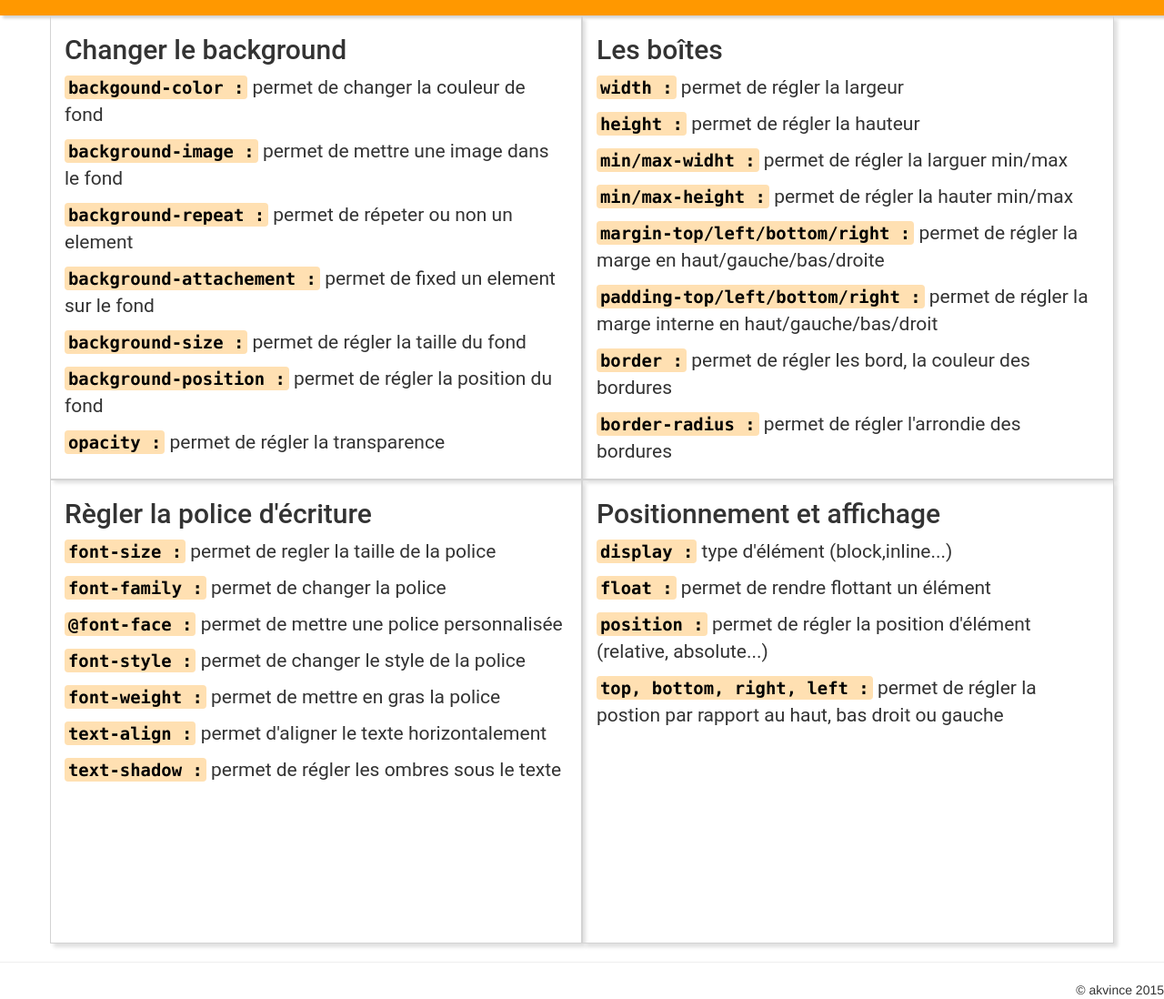
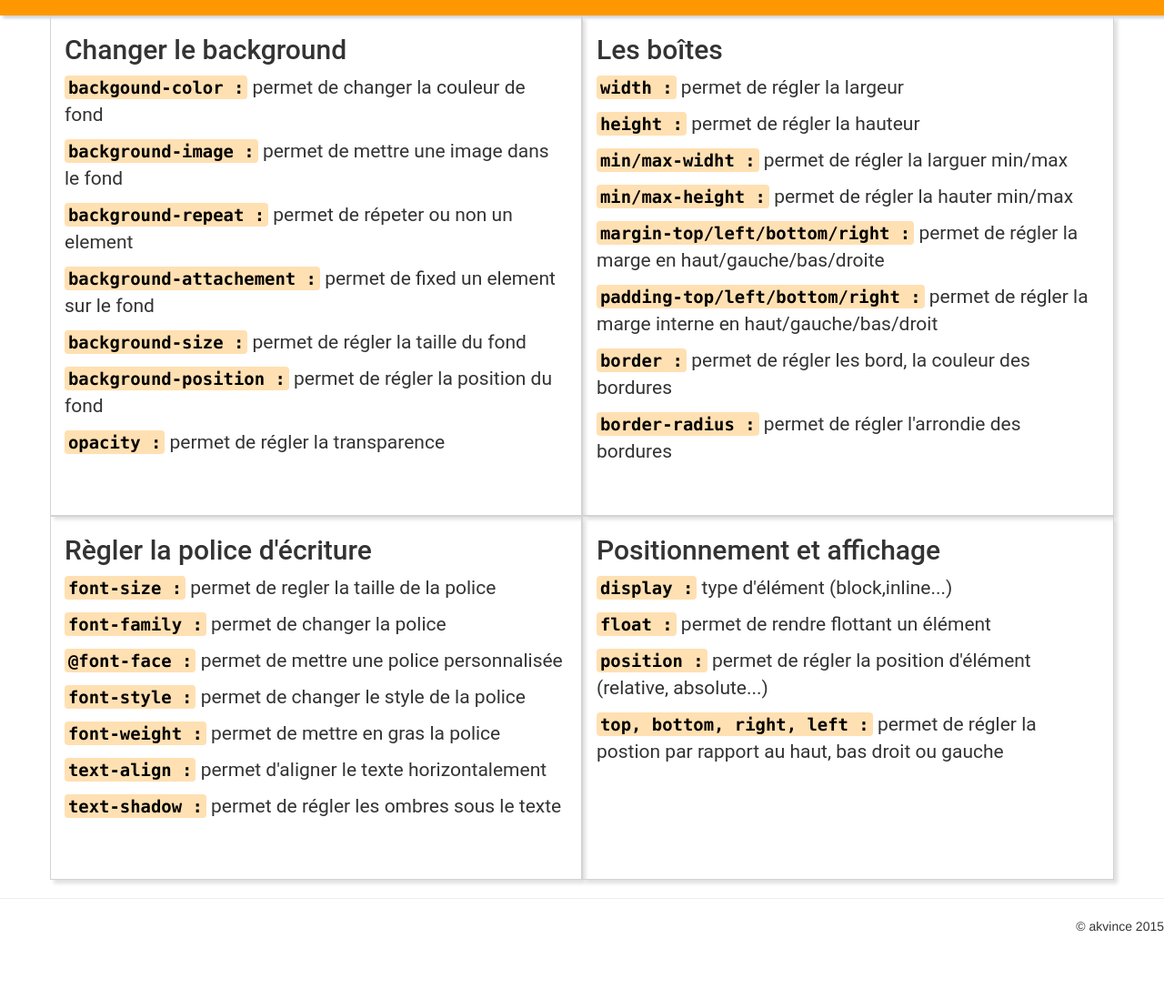
Before and after one commit to akvince/chcss, a plain HTML site: page index.html in a window 1280 px wide. Shown: the part 83-1181 px from the top of the page at 91% size. After the commit the page ends 1111 px from the top, so only its background shows below. Drawn offline with Linux system fonts and the light colour scheme.

Commit message:
redimension id

```diff
--- a/style.css
+++ b/style.css
@@ -23,7 +23,6 @@ header {
 section {
   border: 1px solid lightgray;
   box-shadow: 4px 4px 4px #E0E0E0;
-  height: 510px;
 }
 code {
   background-color: #FFE0B2;
@@ -33,3 +32,15 @@ code {
 footer {
   text-align: right;
 }
+#back{
+    height: 550px;
+}
+#boites{
+    height: 550px;
+}
+#police{
+    height: 400px;
+}
+#position{
+    height: 400px;
+}
```
Also changed, not shown: animeace.ttf (deleted), animeace2_bld.ttf (deleted), animeace2_ital.ttf (deleted), favicon.ico (deleted), steampunk.ttf (deleted).
